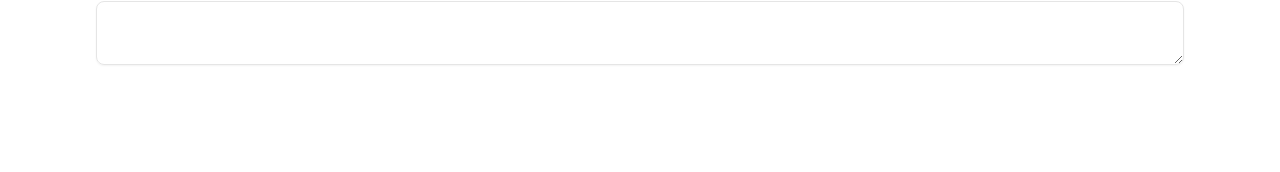
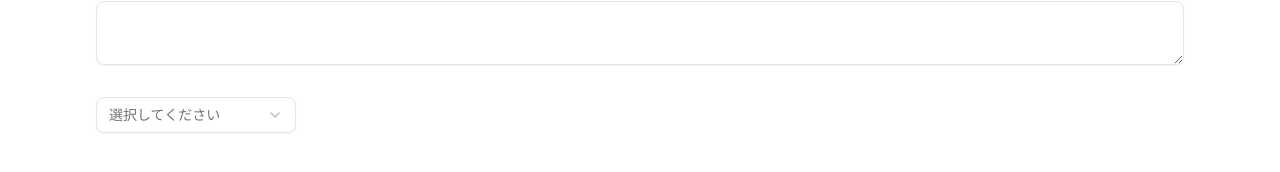
Before and after one commit to razu9120/learning-shadcn-ui, a Next.js app: page / in a window 1280 px wide. Shown: the part 488-660 px from the top of the page. Built offline with nearby package versions, Linux system fonts and the light colour scheme.

Commit message:
adding select component

```diff
--- a/src/app/page.tsx
+++ b/src/app/page.tsx
@@ -5,6 +5,7 @@ import { Table, TableBody, TableCell, TableHead, TableHeader, TableRow } from "@
 import { useState } from "react";
 import { DatePicker } from "@/components/ui/date-picker";
 import { Textarea } from "@/components/ui/textarea";
+import { Select, SelectTrigger, SelectValue, SelectContent, SelectItem } from "@/components/ui/select";
 
 export default function Home() {
   // 日付の状態管理
@@ -46,6 +47,18 @@ export default function Home() {
       <div className="mt-8">
         <Textarea />
       </div>
+      <div className="mt-8">
+        <Select>
+          <SelectTrigger className="w-[200px]">
+            <SelectValue placeholder="選択してください" />
+          </SelectTrigger>
+          <SelectContent>
+            <SelectItem value="1">1</SelectItem>
+            <SelectItem value="2">2</SelectItem>
+            <SelectItem value="3">3</SelectItem>
+          </SelectContent>
+        </Select>
+      </div>
     </main>
   );
 }
```
